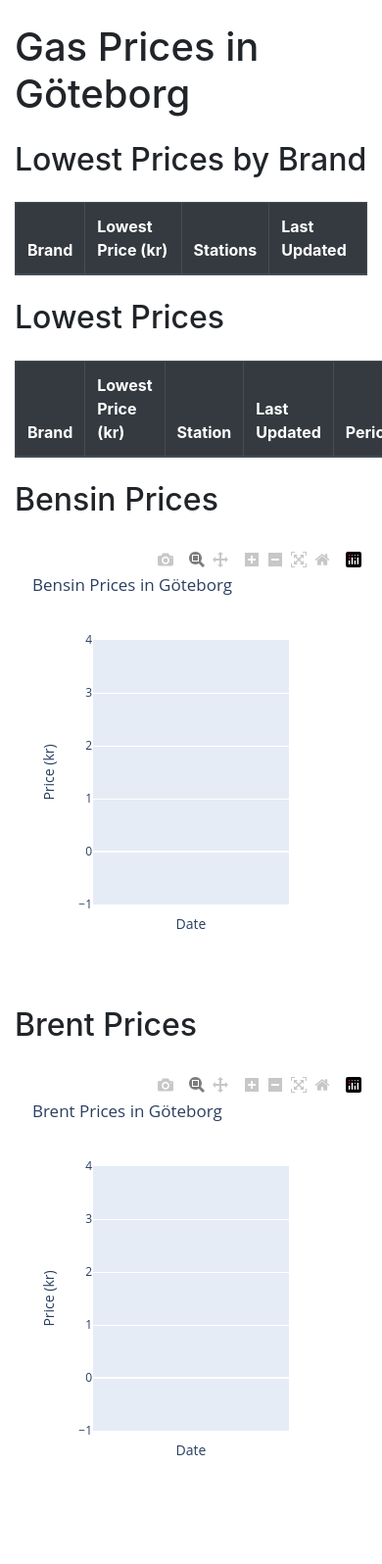
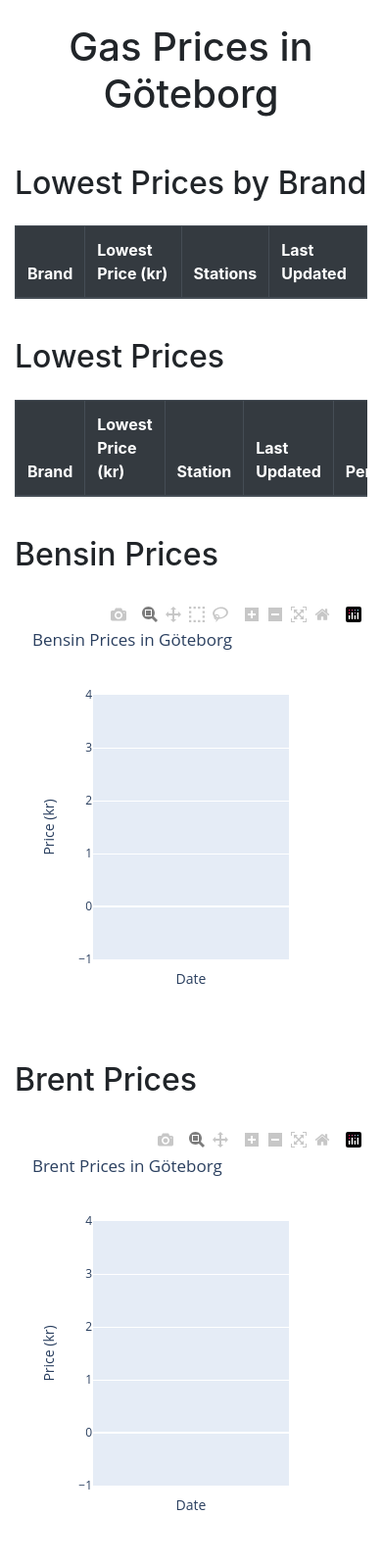
Before and after one commit to tbelbek/BensinApi, a Flask app: page / in a window 390 px wide; the page is wider, and only the part inside the window is pictured. Shown: that part at 98% size. Before the commit the page ends 1485 px from the top of that part, so only its background shows below. Run offline with Flask 3, Linux system fonts and the light colour scheme; data that the repository does not hold is empty; some libraries are stand-ins or nearby versions.

Commit message:
Enhance app.py with logging for data fetching and application startup; refactor index.html for improved layout and responsiveness

```diff
--- a/app.py
+++ b/app.py
@@ -20,12 +20,14 @@ app = Flask(__name__)
 scheduler = BackgroundScheduler()
 scheduler.add_job(func=ep.main, trigger=CronTrigger(hour=16, minute=0))
 scheduler.start()
-logger.info("Scheduler started...")
+
 # Shut down the scheduler when exiting the app
 atexit.register(lambda: scheduler.shutdown())
 
 @app.route('/')
 def index():
+    logger.info("Fetching data from the database")
+
     # Connect to SQLite database
     conn = sqlite3.connect('prices.db')
     c = conn.cursor()
@@ -57,25 +59,15 @@ def index():
     # Create the Bensin figure
     bensin_fig = go.Figure()
 
-    # Add the low prices trace
-    bensin_fig.add_trace(go.Scatter(
+    # Create the candlestick chart
+    bensin_fig = go.Figure(data=[go.Candlestick(
         x=daily_data['date'],
-        y=daily_data['low'],
-        mode='markers',
-        name='Lowest Prices',
-        text=other_data['brand'],  # Add brand information
-        hoverinfo='x+y+text'  # Show date, price, and brand in the tooltip
-    ))
-
-    # Add the high prices trace
-    bensin_fig.add_trace(go.Scatter(
-        x=daily_data['date'],
-        y=daily_data['high'],
-        mode='markers',
-        name='Highest Prices',
-        text=other_data['brand'],  # Add brand information
-        hoverinfo='x+y+text'  # Show date, price, and brand in the tooltip
-    ))
+        open=daily_data['low'],  # Replace with actual open prices
+        high=daily_data['high'],
+        low=daily_data['low'],
+        close=daily_data['high'],  # Replace with actual close prices
+        name='Bensin Prices'
+    )])
 
     # Update layout for Bensin figure
     bensin_fig.update_layout(
@@ -146,6 +138,8 @@ def index():
     # Concatenate the DataFrames
     lowest_prices_combined = pd.concat([lowest_prices_1_month, lowest_prices_3_months, lowest_prices_1_year, lowest_prices_all_time])
 
+    logger.info("Rendering template with updated data")
+
     # Pass the new data to the template
     return render_template('index.html',
                         bensin_graph_html=bensin_graph_html,
@@ -154,4 +148,5 @@ def index():
                         lowest_prices_combined=lowest_prices_combined)
 
 if __name__ == '__main__':
+    logger.info("Starting Flask application")
     app.run(debug=True)
--- a/templates/index.html
+++ b/templates/index.html
@@ -17,9 +17,12 @@
 
 <body>
     <div class="container">
-        <h1 class="my-4">Gas Prices in Göteborg</h1>
+        <h1 class="my-4 text-center">Gas Prices in Göteborg</h1>
 
+        <div class="row">
+            <div class="col-12">
                 <h2 class="my-4">Lowest Prices by Brand</h2>
+                <div class="table-responsive">
                     <table class="table table-bordered">
                         <thead class="thead-dark">
                             <tr>
@@ -40,8 +43,14 @@
                             {% endfor %}
                         </tbody>
                     </table>
+                </div>
+            </div>
+        </div>
 
+        <div class="row">
+            <div class="col-12">
                 <h2 class="my-4">Lowest Prices</h2>
+                <div class="table-responsive">
                     <table class="table table-bordered">
                         <thead class="thead-dark">
                             <tr>
@@ -64,12 +73,23 @@
                             {% endfor %}
                         </tbody>
                     </table>
+                </div>
+            </div>
+        </div>
 
+        <div class="row">
+            <div class="col-12">
                 <h2 class="my-4">Bensin Prices</h2>
                 <div>{{ bensin_graph_html|safe }}</div>
+            </div>
+        </div>
 
+        <div class="row">
+            <div class="col-12">
                 <h2 class="my-4">Brent Prices</h2>
                 <div>{{ brent_graph_html|safe }}</div>
+            </div>
+        </div>
     </div>
 
     <script src="https://code.jquery.com/jquery-3.5.1.slim.min.js"></script>
```
Lines whose indentation alone changed are shown as unchanged.
